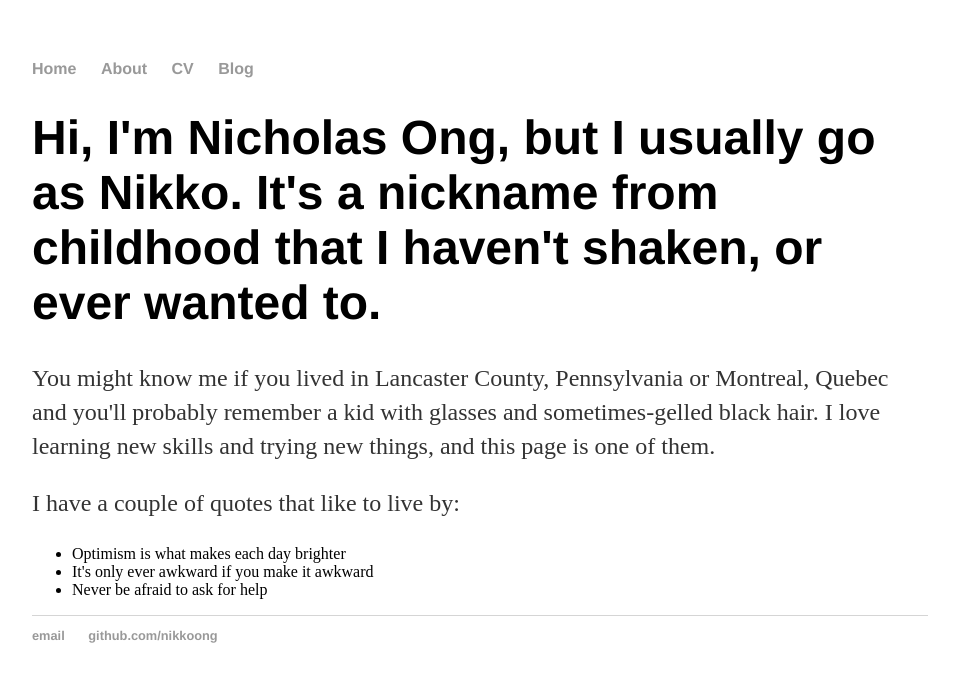
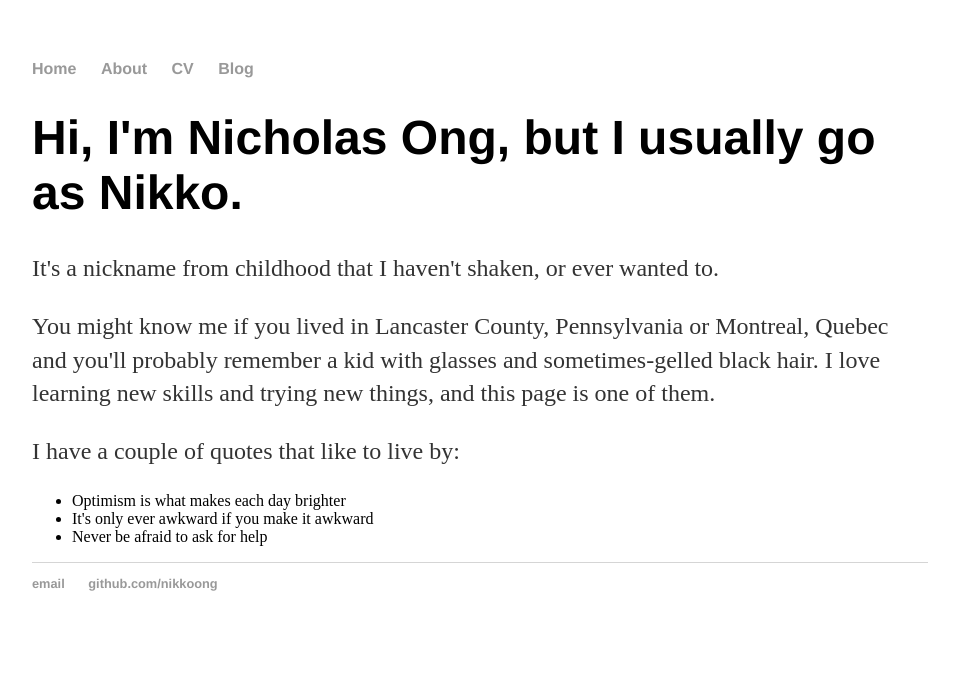
Before and after one commit to nikkoong/nikkoong.github.io, a Jekyll site: the page built from index.html, in a window 1280 px wide. Shown: the top 682 px of the page, without its empty margins (160-1119 px from the left). Built offline with Jekyll 4.4.1, drawn with Linux system fonts in a browser that asks for light colours.

```diff
--- a/index.html
+++ b/index.html
@@ -3,7 +3,8 @@ layout: default
 title: Nikko's Landing Page
 ---
 <div class="blurb">
-	<h1>Hi, I'm Nicholas Ong, but I usually go as Nikko. It's a nickname from childhood that I haven't shaken, or ever wanted to. </h1>
+	<h1>Hi, I'm Nicholas Ong, but I usually go as Nikko. </h1>
+		<p>It's a nickname from childhood that I haven't shaken, or ever wanted to. </p>
 	<p>You might know me if you lived in Lancaster County, Pennsylvania or Montreal, Quebec and you'll probably remember a kid with glasses and sometimes-gelled black hair. I love learning new skills and trying new things, and this page is one of them. </p>
 <p>I have a couple of quotes that like to live by:</p>
 <ul>
```
